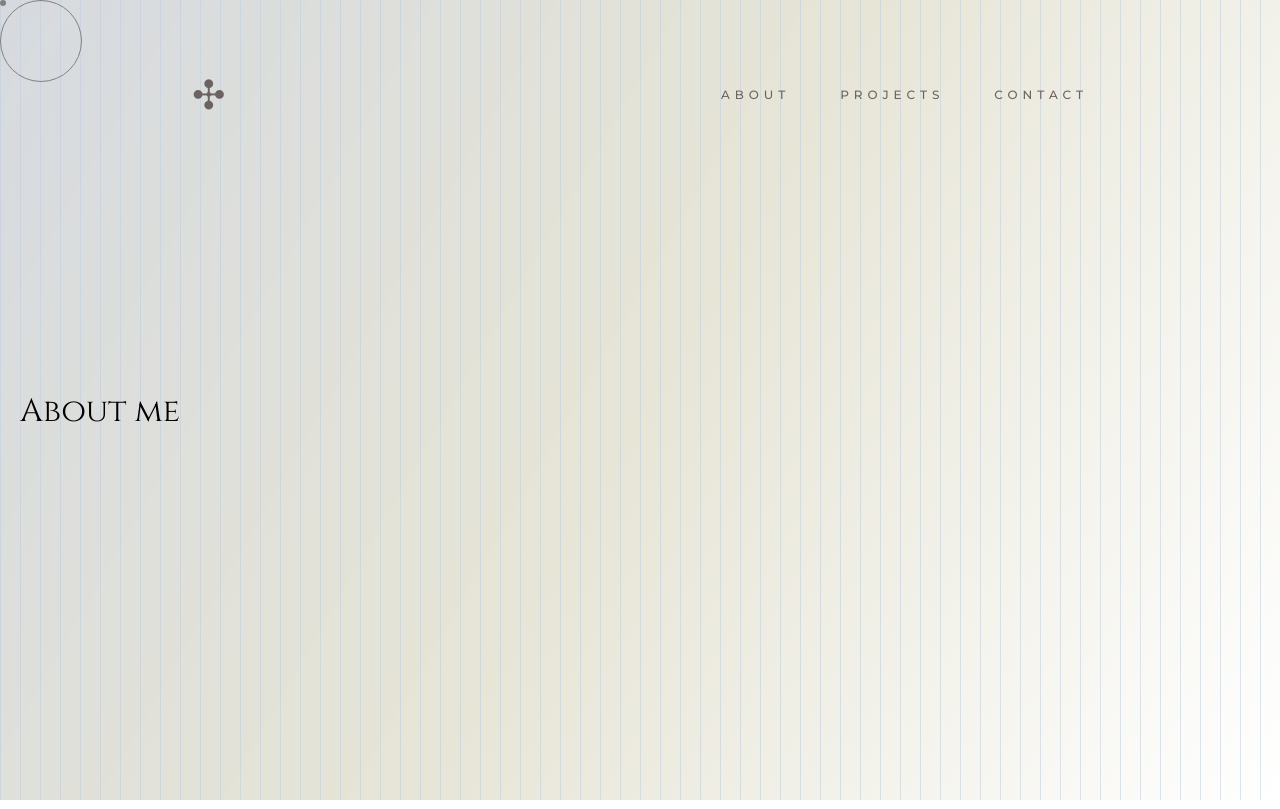
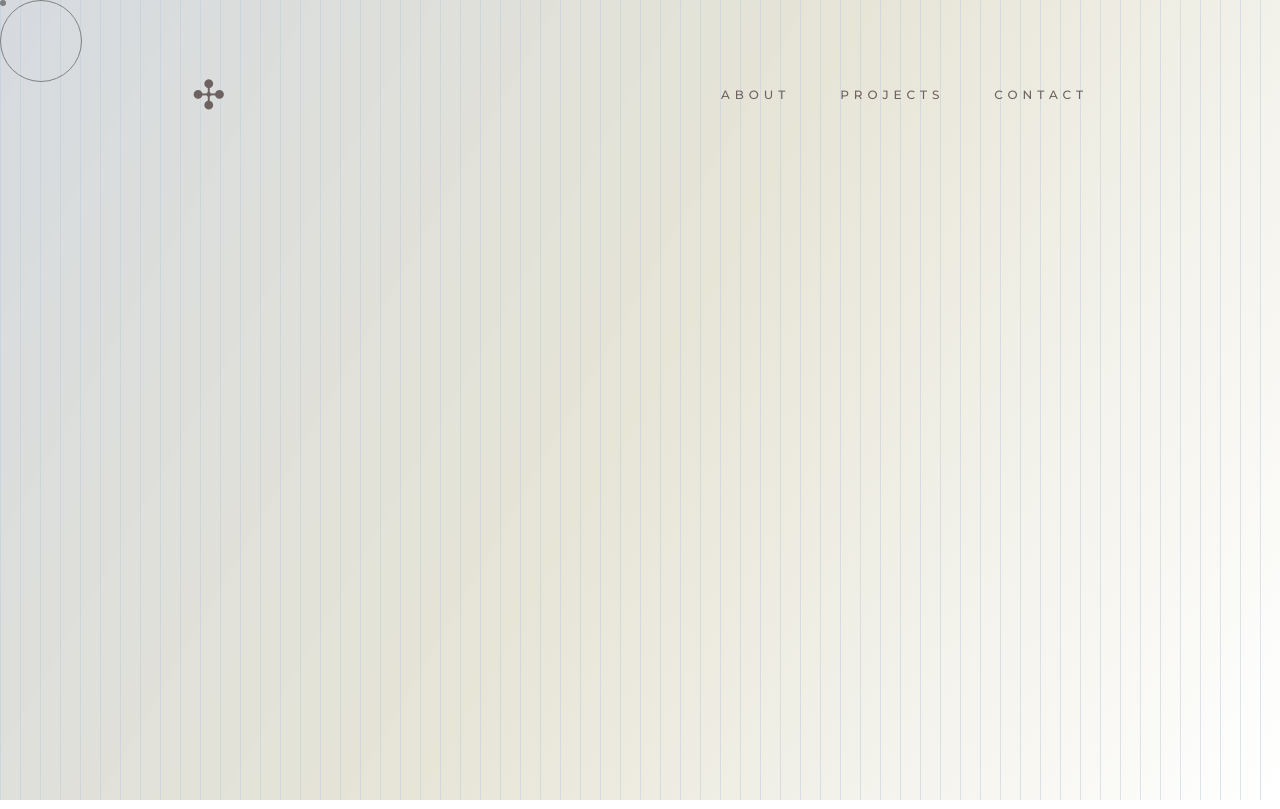
Before and after one commit to multumInParvo/my-portfolio, a React (Create React App) app: page /about in a window 1280 px wide. Built offline with nearby package versions, Linux system fonts and the light colour scheme.

Commit message:
removed content from component

```diff
--- a/src/pages/About/About.jsx
+++ b/src/pages/About/About.jsx
@@ -20,7 +20,7 @@ function About() {
             </Helmet>
             <div className='about-container'>
                 <div className='text-pic-container'>
-                    <h1 className='title-about'>About me</h1>
+                    <h1 className='title-about'></h1>
                     <p className='about-text'>
 
                     </p>
```
